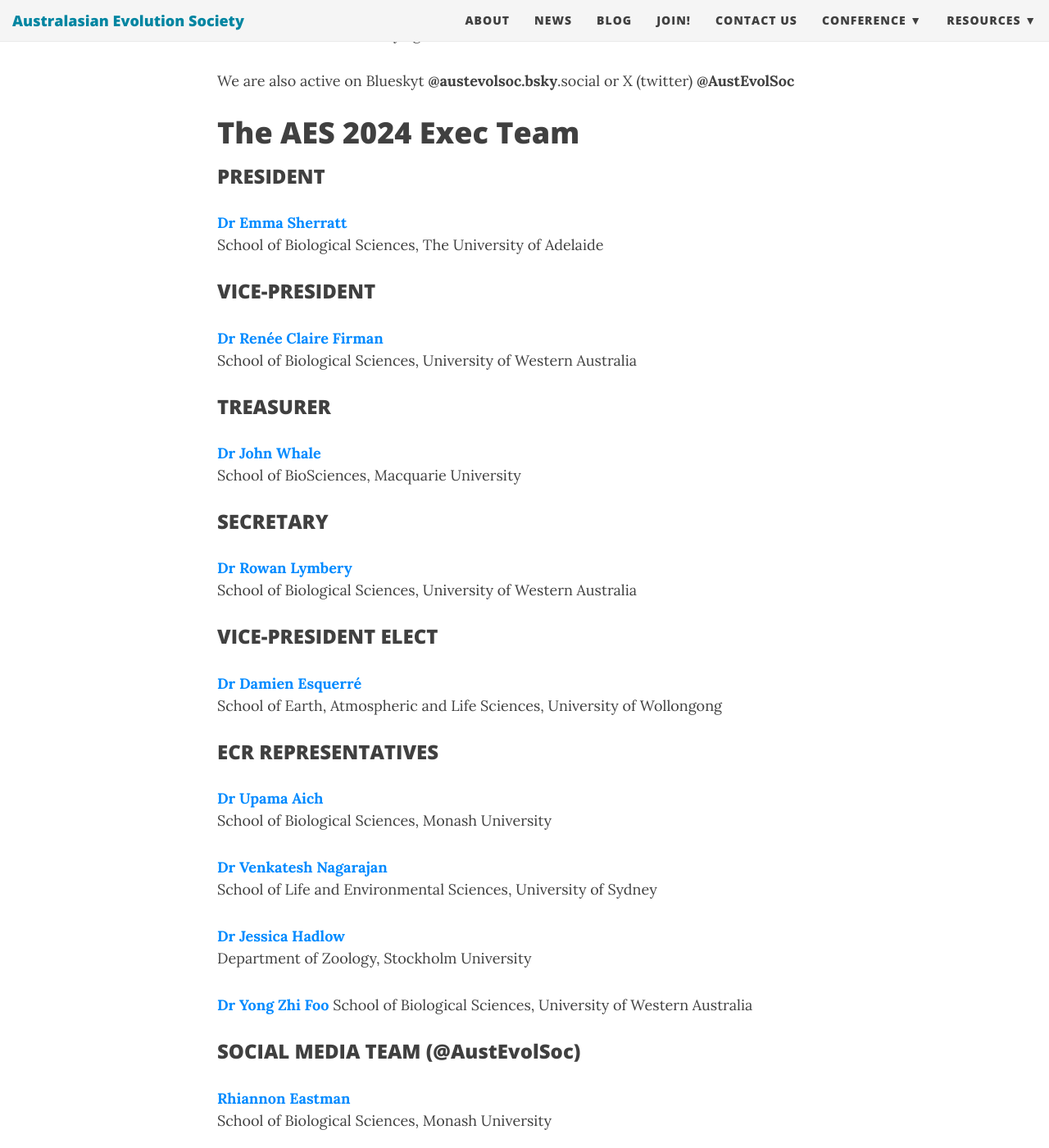
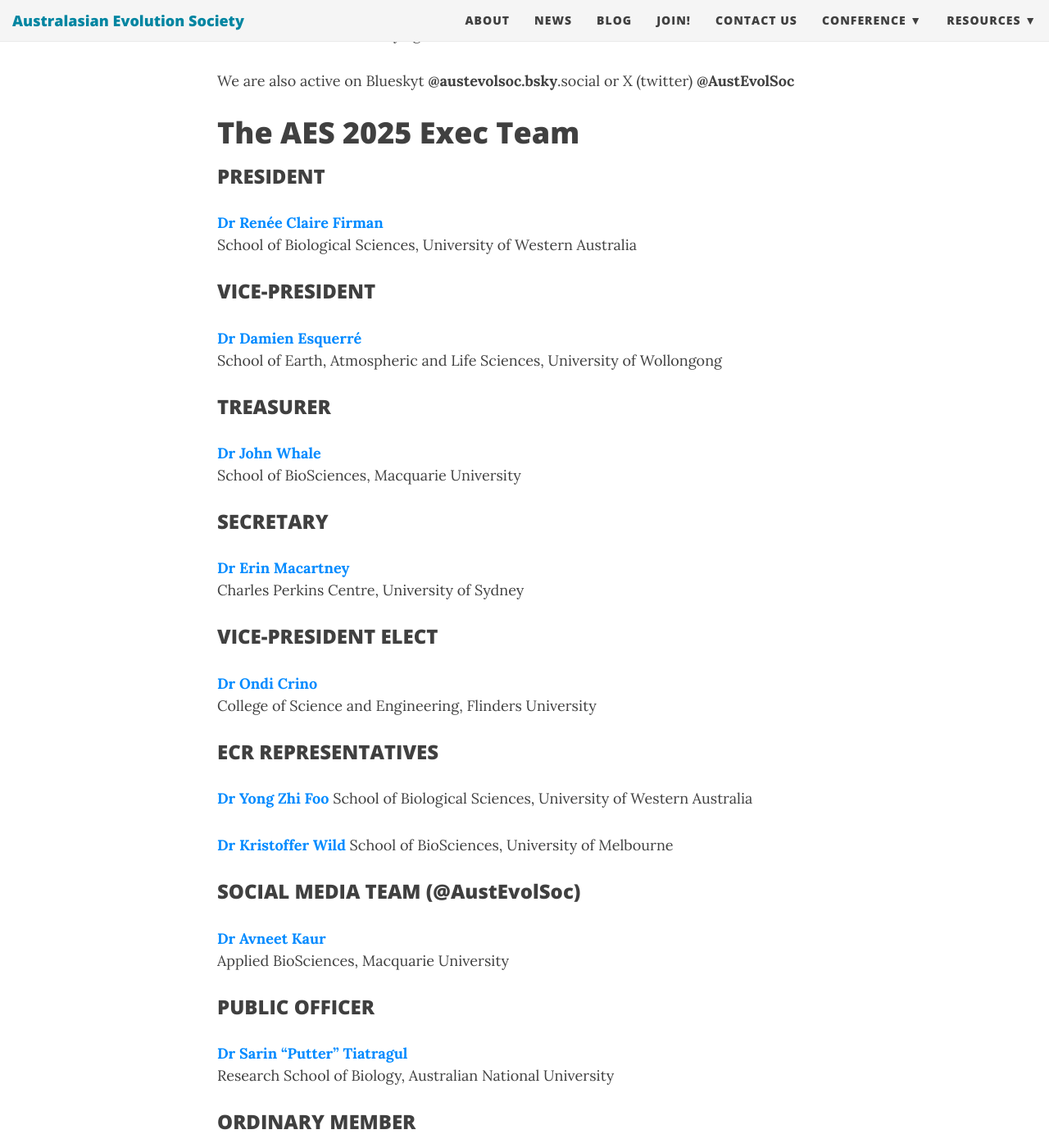
Before and after one commit to ausevo/ausevo.github.io, a Jekyll site: the page built from contact.md, in a window 1280 px wide and 1400 px high, scrolled down 363 px. Shown: the whole window at 82% size. Built offline with Jekyll 4.4.1, drawn with Linux system fonts in a browser that asks for light colours; nearby versions of some CDN libraries; some of the changed text lies outside the part shown.

Commit message:
update exec team

```diff
--- a/_config.yml
+++ b/_config.yml
@@ -20,7 +20,7 @@
   About: " "
   News: "news"
   Blog: "blog"
-  # ECR Grants: "excellence_awards"
+  # ECR Grants: "ECR_grants_2022"
   Join!: "join"
   Contact us: "contact"
   Conference:
--- a/contact.md
+++ b/contact.md
@@ -10,53 +10,50 @@
 
 We are also active on Blueskyt **@austevolsoc.bsky**.social or X (twitter) **@AustEvolSoc**
 
-# The AES 2024 Exec Team
+# The AES 2025 Exec Team
 
 
 
 ### PRESIDENT
-[**Dr Emma Sherratt**](mailto:emma.sherratt[at]adalaide.edu.au)
-School of Biological Sciences, The University of Adelaide
+[**Dr Renée Claire Firman**](https://research-repository.uwa.edu.au/en/persons/renee-firman)
+School of Biological Sciences, University of Western Australia
 
 ### VICE-PRESIDENT
-[**Dr Renée Claire Firman**](mailto:renee.firman[at]uwa.edu.au)
-School of Biological Sciences, University of Western Australia
+[**Dr Damien Esquerré**](https://www.desquerre.com/)
+School of Earth, Atmospheric and Life Sciences, University of Wollongong
 
 ### TREASURER
-[**Dr John Whale**](mailto:john.whale[at]mq.edu.au)
+[**Dr John Whale**](https://www.westernsydney.edu.au/hie/people/postgraduate_students/graduates/john_whale)
 School of BioSciences, Macquarie University
 
 ### SECRETARY
-
-[**Dr Rowan Lymbery**](mailto:rowan.lymbery[at]uwa.edu.au)
-School of Biological Sciences, University of Western Australia
+[**Dr Erin Macartney**](https://www.sydney.edu.au/science/about/our-people/academic-staff/erin-macartney.html)
+Charles Perkins Centre, University of Sydney
 
 ### VICE-PRESIDENT ELECT
-
-[**Dr Damien Esquerré**](mailto:desquerre[at]uow.edu.au)
-School of Earth, Atmospheric and Life Sciences, University of Wollongong
+[**Dr Ondi Crino**](https://www.flinders.edu.au/people/ondi.crino)
+College of Science and Engineering, Flinders University
 
 ### ECR REPRESENTATIVES
 
-[**Dr Upama Aich**](mailto:upama.aich[at]monash.edu)
-School of Biological Sciences, Monash University
+[**Dr Yong Zhi Foo**](https://research-repository.uwa.edu.au/en/persons/yong-zhi-foo)
+School of Biological Sciences, University of Western Australia
 
-[**Dr Venkatesh Nagarajan**](mailto:venkatesh.nagarajan[at]sydney.edu.au)
-School of Life and Environmental Sciences, University of Sydney
+[**Dr Kristoffer Wild**](https://findanexpert.unimelb.edu.au/profile/1030758-kristoffer-wild)
+School of BioSciences, University of Melbourne
 
-[**Dr Jessica Hadlow**](mailto:jessica.hadlow[at]research.uwa.edu.au)
-Department of Zoology, Stockholm University
-
-[**Dr Yong Zhi Foo**](mailto:yong.foo[at]uwa.edu.au)
-School of Biological Sciences, University of Western Australia
 
 ### SOCIAL MEDIA TEAM (@AustEvolSoc)
 
-[**Rhiannon Eastman**](mailto:rhiannon.eastment[at]monash.edu)
-School of Biological Sciences, Monash University
-
+[**Dr Avneet Kaur**](https://x.com/avnit_kr)
+Applied BioSciences, Macquarie University
 
 ### PUBLIC OFFICER
 
 [**Dr Sarin "Putter" Tiatragul**](mailto:sarin.tiatragul[at]anu.edu.au)
 Research School of Biology, Australian National University
+
+### ORDINARY MEMBER
+
+[**Dr Simone Blomberg**](https://about.uq.edu.au/experts/428)
+School of the Environment, University of Queensland
```
